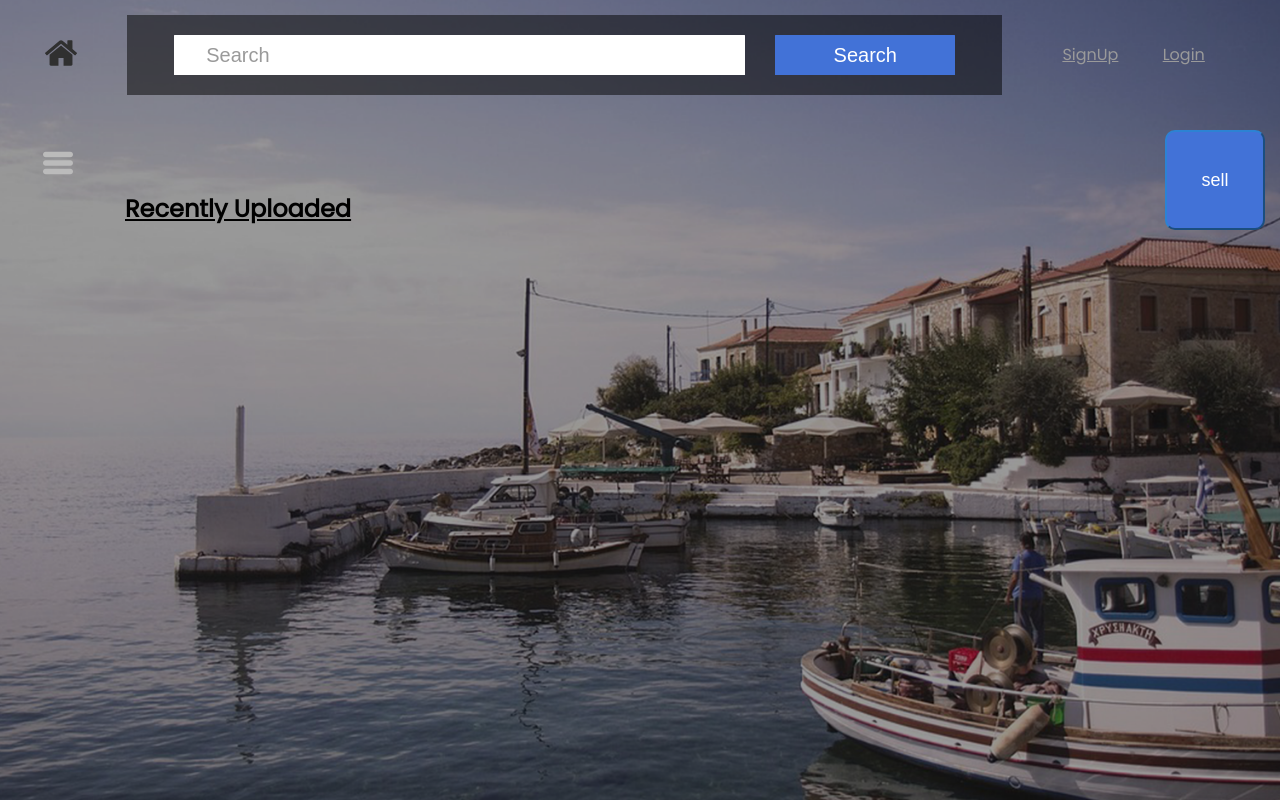
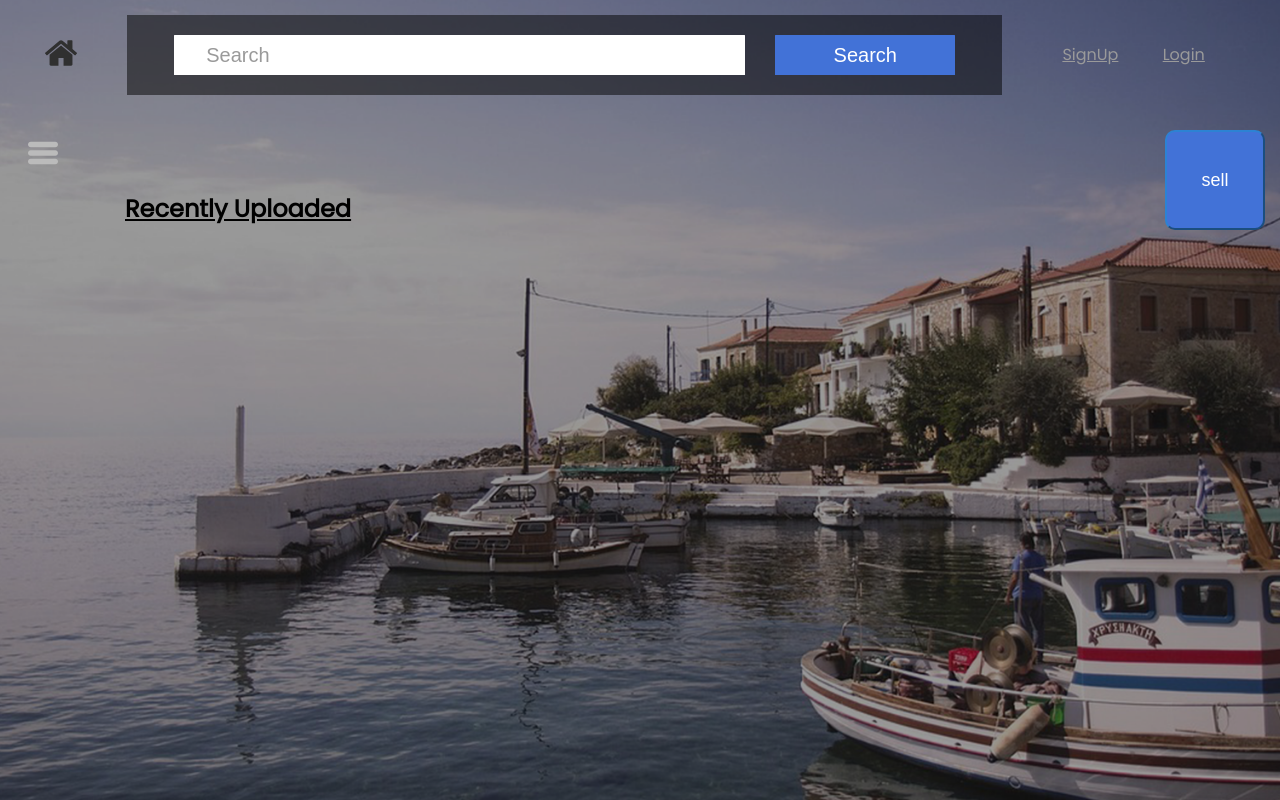
Before and after one commit to Software-Chasers1-0/Software-Chasers, a PHP site: page / in a window 1280 px wide. Run offline with PHP 8.4, Linux system fonts and the light colour scheme; data that the repository does not hold is empty.

Commit message:
Add files via upload

```diff
--- a/css/dropdown.css
+++ b/css/dropdown.css
@@ -36,8 +36,11 @@ html {
     background: linear-gradient(#292929, #252525);*/
 
     /*border-bottom: 2px solid #181818;
-    border-top: 2px solid #303030;*/
-    min-width: 160px;
+    border-top: 2px solid #303030;
+    min-width: 160px;*/
+    white-space: nowrap;
+
+
 }
 .menu > li {
     display: block;
@@ -52,8 +55,7 @@ html {
     width: 35px;
     /*background-color: grey;*/
     padding: 0;
-    margin-left: 15px;
-    margin-top: 10px;
+
 }
 .menu a {
     border-left: 3px solid rgba(0, 0, 0, 0);
--- a/css/index.css
+++ b/css/index.css
@@ -198,9 +198,10 @@ body {
   text-overflow: ellipsis;
   overflow: hidden;
   box-shadow: 5px 5px 3px rgba(50,50,50,.5);
+  background-color: rgba(120,120,120,.3);
   /*color: #222;*/
   font-size: 14px;
-  text-shadow: 0px 0px 2px grey;
+  /*text-shadow: 0px 0px 2px grey;*/
 }
 
 .books img {
@@ -211,6 +212,6 @@ body {
   overflow: hidden;
   text-overflow: ellipsis;
   white-space: nowrap;
+  text-shadow: 0px 0px 3px #EEE;
+  color: black;
 }
-
-/*adjusting the index page*/
```
